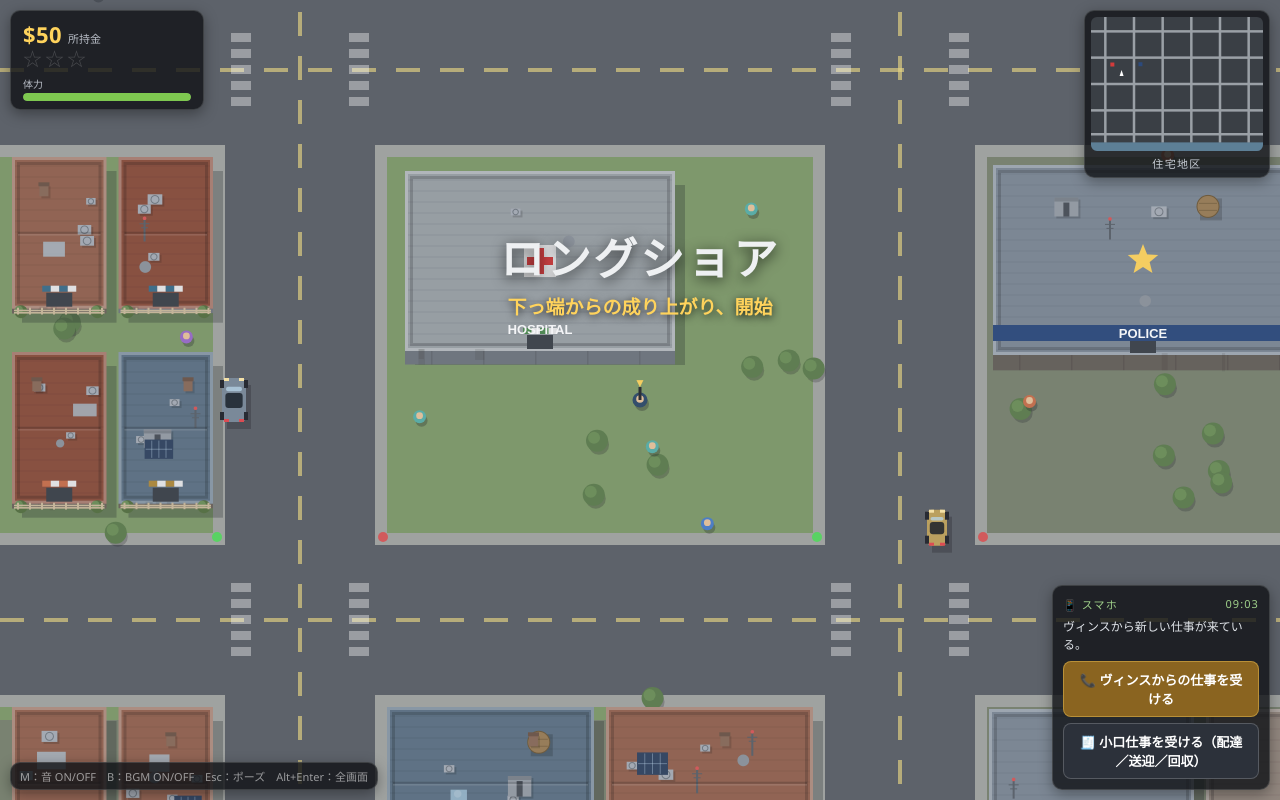
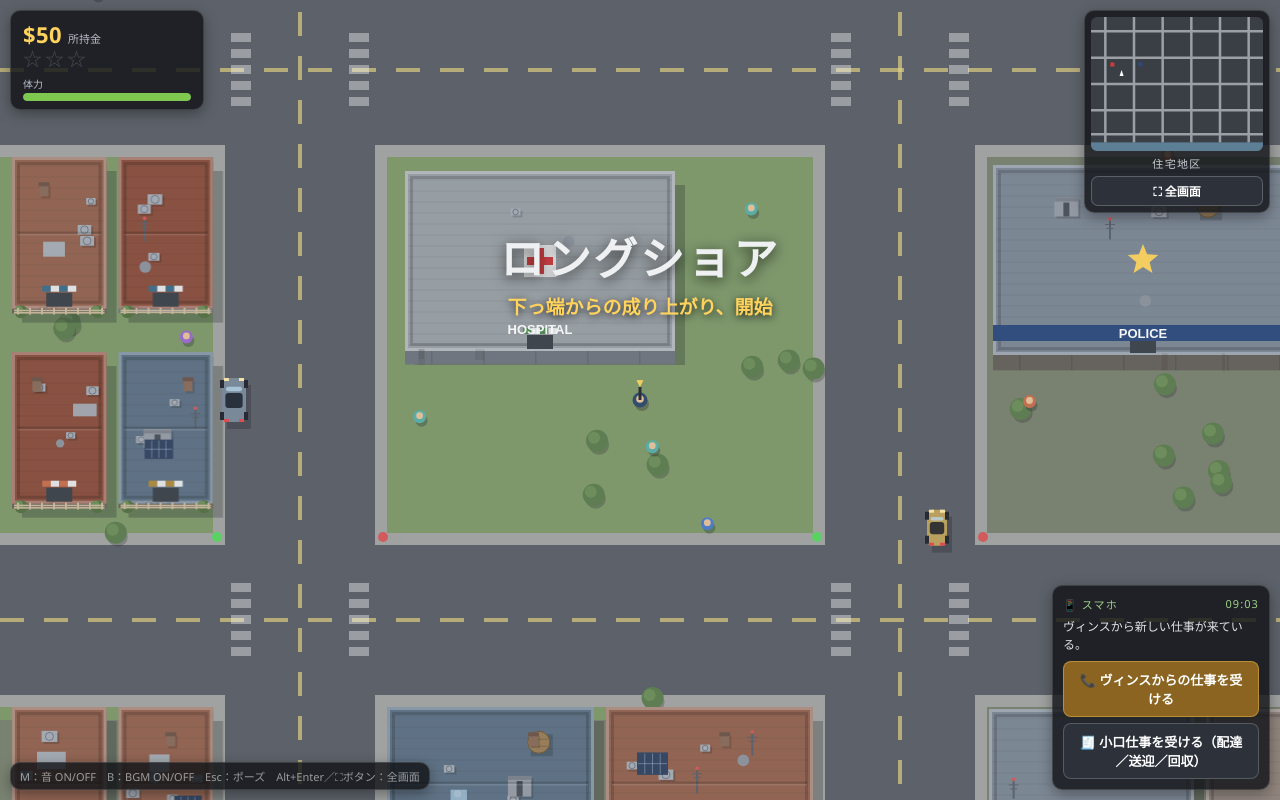
Before and after one commit to shijimi999/game, a plain HTML site: page hotwire/hotwire.html in a window 1280 px wide. Both pictures are taken after a click on the button "はじめから". Drawn offline with Linux system fonts and the light colour scheme.

Commit message:
Update hotwire.html

```diff
--- a/hotwire/hotwire.html
+++ b/hotwire/hotwire.html
@@ -63,6 +63,11 @@
   .pbtn.gold:hover { background: #a87b28; }
   .pbtn:disabled { opacity: .4; cursor: default; }
   #muteHint { position: absolute; left: 10px; bottom: max(10px, env(safe-area-inset-bottom)); font-size: 11px; color: rgba(255,255,255,.55); padding: 5px 9px; }
+  /* 全画面ボタン（ミニマップ直下：HUD・タッチボタンと重ならない位置） */
+  #btnFsHud { pointer-events: auto; cursor: pointer; display: block; width: 100%; margin-top: 5px; padding: 5px 6px; min-height: 30px; font-size: 12px; font-weight: 700; color: #fff; background: #2c313a; border: 1px solid rgba(255,255,255,.22); border-radius: 7px; }
+  #btnFsHud:hover { background: #3a4150; }
+  /* フルスクリーン中は余白背景を黒にして画面へ集中させる（キャンバス自体は常に画面いっぱいに追従） */
+  :fullscreen body, :-webkit-full-screen body { background: #000; }
   /* ---------- overlays ---------- */
   .overlay { position: fixed; inset: 0; display: none; align-items: center; justify-content: center; background: rgba(10,12,15,.72); z-index: 30; padding: 14px; }
   .overlay.on { display: flex; }
@@ -179,6 +184,7 @@
   <div id="minimapBox" class="panel">
     <canvas id="minimap" width="344" height="268"></canvas>
     <div id="districtLab">ロングショア</div>
+    <button id="btnFsHud" type="button">⛶ 全画面</button>
   </div>
   <div id="bigMsg"><div id="bigTitle"></div><div id="bigSub"></div></div>
   <div id="phone" class="panel">
@@ -189,7 +195,7 @@
       <button class="pbtn" id="btnSide">🧾 小口仕事を受ける（配達／送迎／回収）</button>
     </div>
   </div>
-  <div id="muteHint" class="panel">M：音 ON/OFF　B：BGM ON/OFF　Esc：ポーズ　Alt+Enter：全画面</div>
+  <div id="muteHint" class="panel">M：音 ON/OFF　B：BGM ON/OFF　Esc：ポーズ　Alt+Enter／⛶ボタン：全画面</div>
 </div>
 
 <div id="touch">
@@ -224,17 +230,19 @@
       <select id="selDiffT"><option value="easy">EASY</option><option value="normal">NORMAL</option><option value="hard">HARD</option></select></div>
     <div class="setRow"><span>BGM（HIPHOP）</span>
       <button class="mbtn" id="btnBgmT" style="padding:6px 18px; font-size:14px;">ON</button></div>
+    <div class="setRow"><span>全画面表示</span>
+      <button class="mbtn" id="btnFsT" style="padding:6px 18px; font-size:14px;">⛶ 全画面にする</button></div>
     <div class="padHint">🎮 パッド対応：十字キー／左スティックで移動、設定は左右で切替、Aボタンで決定（マウス・タッチ・キーボードでも操作できます）</div>
     <div id="ctrlHelp">
       <b>徒歩：</b>WASD／矢印キー／左スティックで移動、<b>F</b>または<b>E</b>で乗り降り、<b>J</b>で発砲（銃所持時）<br>
       <b>運転（画面基準）：</b>押した方向へ車が回って進む。離すと減速。<b>Space</b>でブレーキ→バック<br>
       <b>運転（車基準）：</b>↑アクセル／↓ブレーキ・バック／←→ハンドル<br>
       <b>パッド：</b>左スティック、<b>A</b>乗り降り、<b>B／LT</b>ブレーキ、<b>RT</b>アクセル（車基準）、<b>X</b>発砲、<b>Start</b>ポーズ<br>
-      <b>その他：</b>Esc／P ポーズ、M 音ON/OFF、Alt+Enter 全画面<br>
+      <b>その他：</b>Esc／P ポーズ、M 音ON/OFF、Alt+Enter／⛶ボタン 全画面（解除はEscまたは同じボタン）<br>
       <b>音楽：</b>パーティ寄りHIPHOP風BGM（跳ねるドラム＋うねるシンセリード＋シャウト風スタブの合成ループ、100BPM）。手配★が付くと追跡アレンジに切り替わり、ポーズ中は小さくなる。Bキー／設定のボタンでON・OFF（効果音とは別）<br>
       <b>難易度：</b>EASY／NORMAL／HARDで変わるのはパトカーの追跡の強さだけ（最高速度・旋回と加速・狙いの正確さ・星が消えるまでの捜索時間・出現と補充の速さ）。星の付き方、ミッション、報酬は同じ。タイトルとポーズで変更でき、その場で反映される（星の数は変わらない）
     </div>
-    <div class="note">※ 埋め込み表示（アプリ内プレビュー等）ではGamepad APIがブロックされ、パッドが効かない場合があります。その場合はこのページをブラウザで直接開いて遊んでください。<br>進行状況はミッション完了時などに自動で保存されます（この端末のブラウザ内）。</div>
+    <div class="note">※ 埋め込み表示（アプリ内プレビュー等）ではGamepad APIや全画面表示が制限される場合があります。その場合はこのページをブラウザで直接開いて遊んでください。<br>進行状況はミッション完了時などに自動で保存されます（この端末のブラウザ内）。</div>
   </div>
 </div>
 
@@ -249,6 +257,8 @@
       <select id="selDiffP"><option value="easy">EASY</option><option value="normal">NORMAL</option><option value="hard">HARD</option></select></div>
     <div class="setRow"><span>BGM（HIPHOP）</span>
       <button class="mbtn" id="btnBgmP" style="padding:6px 18px; font-size:14px;">ON</button></div>
+    <div class="setRow"><span>全画面表示</span>
+      <button class="mbtn" id="btnFsP" style="padding:6px 18px; font-size:14px;">⛶ 全画面にする</button></div>
     <div class="menuBtns" style="margin-top:20px;">
       <button class="mbtn primary" id="btnResume">ゲームに戻る</button>
       <button class="mbtn" id="btnQuitTitle">タイトルへ戻る</button>
@@ -303,9 +313,40 @@
    HOTWIRE ― 完成版 ― ロングショア全域 / 章立て全12本 / オートセーブ
    ========================================================= */
 const cv = document.getElementById('game'), ctx = cv.getContext('2d');
+const mmEl = document.getElementById('minimap');
+/* VW/VH は論理（CSSピクセル）サイズで従来通り。DPR は「実効描画スケール」＝
+   backing store のピクセル数 ÷ CSSピクセル数。フルスクリーンでぼやけないよう、
+   表示サイズ×デバイスピクセル密度に追従させ、上限は backing 幅 2560。
+   建物の事前描画キャッシュは bldCacheRegistry に登録し、スケールが変わったら
+   焼き直す（1倍のまま残ると二重にぼけるため）。ミニマップも同じスケールで追従。 */
 let VW = 0, VH = 0, DPR = 1;
-function resize(){ DPR = Math.min(2, window.devicePixelRatio||1); VW = window.innerWidth; VH = window.innerHeight; cv.width = VW*DPR; cv.height = VH*DPR; cv.style.width = VW+'px'; cv.style.height = VH+'px'; }
-window.addEventListener('resize', resize); resize();
+const bldCacheRegistry = [];
+function computeRenderScale(cssW){
+  const raw = window.devicePixelRatio || 1;
+  let s = Math.min(raw, 2);
+  if (cssW * s > 2560) s = 2560 / cssW; // backing 幅の上限
+  return s;
+}
+function resize(){
+  const cssW = window.innerWidth, cssH = window.innerHeight;
+  const s = computeRenderScale(cssW);
+  const scaleChanged = Math.abs(s - DPR) > 0.0005;
+  VW = cssW; VH = cssH; DPR = s;
+  cv.width = Math.max(1, Math.round(cssW * s));
+  cv.height = Math.max(1, Math.round(cssH * s));
+  cv.style.width = cssW + 'px'; cv.style.height = cssH + 'px';
+  // ミニマップ：CSS表示サイズ（PC 172×134／スマホ 118×92、CSSのメディアクエリと一致）× 実効スケール
+  const mmCssW = cssW <= 640 ? 118 : 172, mmCssH = cssW <= 640 ? 92 : 134;
+  mmEl.width = Math.max(1, Math.round(mmCssW * s));
+  mmEl.height = Math.max(1, Math.round(mmCssH * s));
+  // スケールが変わったら建物キャッシュを破棄し、新しい解像度で焼き直させる
+  if (scaleChanged) for (const b of bldCacheRegistry){ b._cv = null; b._pr = 0; }
+}
+window.addEventListener('resize', resize);
+window.addEventListener('orientationchange', ()=>setTimeout(resize, 60));
+document.addEventListener('fullscreenchange', ()=>{ resize(); requestAnimationFrame(resize); syncFsUI(); });
+document.addEventListener('webkitfullscreenchange', ()=>{ resize(); requestAnimationFrame(resize); syncFsUI(); });
+resize();
 
 const TAU = Math.PI*2;
 const clamp=(v,a,b)=>v<a?a:(v>b?b:v);
@@ -878,7 +919,34 @@ window.addEventListener('keydown', e=>{
 });
 window.addEventListener('keyup', e=>{ keys[e.code]=false; });
 window.addEventListener('pointerdown', initAudio, { once:false });
-function toggleFullscreen(){ const el=document.documentElement; if(document.fullscreenElement) document.exitFullscreen().catch(()=>{}); else el.requestFullscreen&&el.requestFullscreen().catch(()=>{}); }
+function isFullscreen(){ return !!(document.fullscreenElement || document.webkitFullscreenElement); }
+function toggleFullscreen(){
+  /* 埋め込み表示など Fullscreen API が制限される環境では、例外・拒否されても
+     静かに何も起きない形にする（ゲームは止めない）。Fキーは乗り降り用なので使わない。 */
+  try{
+    if(isFullscreen()){
+      const ex = document.exitFullscreen || document.webkitExitFullscreen;
+      if(!ex) return;
+      const p = ex.call(document);
+      if(p && p.catch) p.catch(()=>{});
+    } else {
+      const root = document.documentElement;
+      const req = root.requestFullscreen || root.webkitRequestFullscreen;
+      if(!req) return;
+      const p = req.call(root);
+      if(p && p.catch) p.catch(()=>{});
+    }
+  }catch(e){ /* 制限環境では無視 */ }
+}
+function syncFsUI(){
+  const fs = isFullscreen();
+  const hud = document.getElementById('btnFsHud');
+  if(hud) hud.textContent = fs ? '⛶ 解除' : '⛶ 全画面';
+  for(const id of ['btnFsT','btnFsP']){
+    const b = document.getElementById(id);
+    if(b) b.textContent = fs ? '⛶ 全画面を解除' : '⛶ 全画面にする';
+  }
+}
 function readPad(){
   padState={ active:false, x:0, y:0, brake:false, accel:false, act:false, shoot:false, start:false, bBtn:false, dUp:false, dDown:false, dLeft:false, dRight:false };
   let gp=null;
@@ -1868,10 +1936,10 @@ function uiItems(ctx){
   let ids=[];
   if(ctx==='ending') ids=['btnFreeRoam','btnEndingTitle'];
   else if(ctx==='call') ids=['btnAccept','btnDecline'];
-  else if(ctx==='pause') ids=['selAssistP','selSchemeP','selDiffP','btnBgmP','btnResume','btnQuitTitle'];
+  else if(ctx==='pause') ids=['selAssistP','selSchemeP','selDiffP','btnBgmP','btnFsP','btnResume','btnQuitTitle'];
   else if(ctx==='title'){
     if(el('overwriteBox').style.display!=='none') ids=['btnOverwriteYes','btnOverwriteNo'];
-    else ids=['btnContinue','btnNew','selAssistT','selSchemeT','selDiffT','btnBgmT'];
+    else ids=['btnContinue','btnNew','selAssistT','selSchemeT','selDiffT','btnBgmT','btnFsT'];
   }
   return ids.map(id=>el(id)).filter(e=>e && !e.disabled && e.getClientRects().length>0);
 }
@@ -1942,7 +2010,7 @@ window.addEventListener('keydown', e=>{
     if(!e.repeat){ e.preventDefault(); uiActivate(); }
   }
 });
-['btnAccept','btnDecline','btnContinue','btnNew','btnOverwriteYes','btnOverwriteNo','btnResume','btnQuitTitle','btnFreeRoam','btnEndingTitle','selAssistT','selSchemeT','selDiffT','selAssistP','selSchemeP','selDiffP','btnBgmT','btnBgmP'].forEach(id=>{
+['btnAccept','btnDecline','btnContinue','btnNew','btnOverwriteYes','btnOverwriteNo','btnResume','btnQuitTitle','btnFreeRoam','btnEndingTitle','selAssistT','selSchemeT','selDiffT','selAssistP','selSchemeP','selDiffP','btnBgmT','btnBgmP','btnFsT','btnFsP'].forEach(id=>{
   const n=el(id); if(!n) return;
   const sync=()=>{ const items=uiItems(uiContext()); const i=items.indexOf(n); if(i>=0){ uiFocus.index=i; applyUIFocus(); } };
   n.addEventListener('pointerenter', sync);
@@ -2173,13 +2241,16 @@ const BLD_MX=18, BLD_TOP=36; // 事前描画キャンバスの余白（左/右/
 function buildingCanvas(b){
   if(b._cv) return b._cv;
   const bot=(b.sign&&b.sign.type==='vertical')? 64 : Math.ceil(b.hgt*.45)+18;
-  const PR=2; // 解像度2倍で描いて等倍表示（にじみ防止）
+  /* 事前描画もメインキャンバスと同じ実効スケールで焼く。スケール変更時は
+     resize() が b._cv を破棄するので、ここで新しい解像度に焼き直される。 */
+  const PR=DPR;
   const cv=document.createElement('canvas');
   cv.width=Math.ceil((b.w+BLD_MX*2)*PR); cv.height=Math.ceil((BLD_TOP+b.h+bot)*PR);
   const g=cv.getContext('2d');
   g.scale(PR,PR); g.translate(BLD_MX, BLD_TOP);
   paintBuilding(g, b);
-  b._cv=cv;
+  b._cv=cv; b._pr=PR;
+  if(!b._reg){ b._reg=true; bldCacheRegistry.push(b); }
   return cv;
 }
 function drawBuilding(b){
@@ -2188,7 +2259,7 @@ function drawBuilding(b){
   const sx0=b.x-cam.x, sy0=b.y-cam.y;
   if(sx0+b.w+BLD_MX<-40||sy0+approxBot+BLD_TOP<-40||sx0-BLD_MX>VW+40||sy0-BLD_TOP>VH+40) return;
   const cv=buildingCanvas(b);
-  ctx.drawImage(cv, sx0-BLD_MX, sy0-BLD_TOP, cv.width/2, cv.height/2);
+  ctx.drawImage(cv, sx0-BLD_MX, sy0-BLD_TOP, cv.width/(b._pr||DPR), cv.height/(b._pr||DPR));
 }
 function drawCar(c){
   const sx=c.x-cam.x, sy=c.y-cam.y;
@@ -2365,6 +2436,9 @@ function drawWorld(){
 /* ---------------- HUD・ミニマップ ---------------- */
 const mm=el('minimap').getContext('2d');
 function drawMinimap(){
+  /* 描画座標系は従来の 344×268 のまま。backing store は resize() が
+     CSS表示サイズ×実効スケールに合わせているので、変換でぴったり写す。 */
+  mm.setTransform(mmEl.width/344, 0, 0, mmEl.height/268, 0, 0);
   const W=344,H=268, sx=W/WORLD.w, sy=H/WORLD.h;
   mm.fillStyle='#3a3f45'; mm.fillRect(0,0,W,H);
   mm.fillStyle='#5d7f96'; mm.fillRect(0,WATER_Y*sy,W,(WORLD.h-WATER_Y)*sy);
@@ -2544,6 +2618,10 @@ el('btnOverwriteNo').onclick=()=>{ el('overwriteBox').style.display='none'; };
 el('btnContinue').onclick=()=>startGame(true);
 el('btnBgmT').onclick=()=>toggleBgm();
 el('btnBgmP').onclick=()=>toggleBgm();
+el('btnFsT').onclick=()=>toggleFullscreen();
+el('btnFsP').onclick=()=>toggleFullscreen();
+el('btnFsHud').onclick=()=>toggleFullscreen();
+syncFsUI();
 el('btnResume').onclick=()=>togglePause();
 el('btnQuitTitle').onclick=()=>{ G.paused=false; el('pauseScr').classList.remove('on'); G.mode='title'; el('hud').classList.remove('on'); el('titleScr').classList.add('on'); refreshTitle(); };
 el('btnAccept').onclick=()=>{ hideCall(); startMission(G.missionsDone); updatePhoneUI(); };
```
